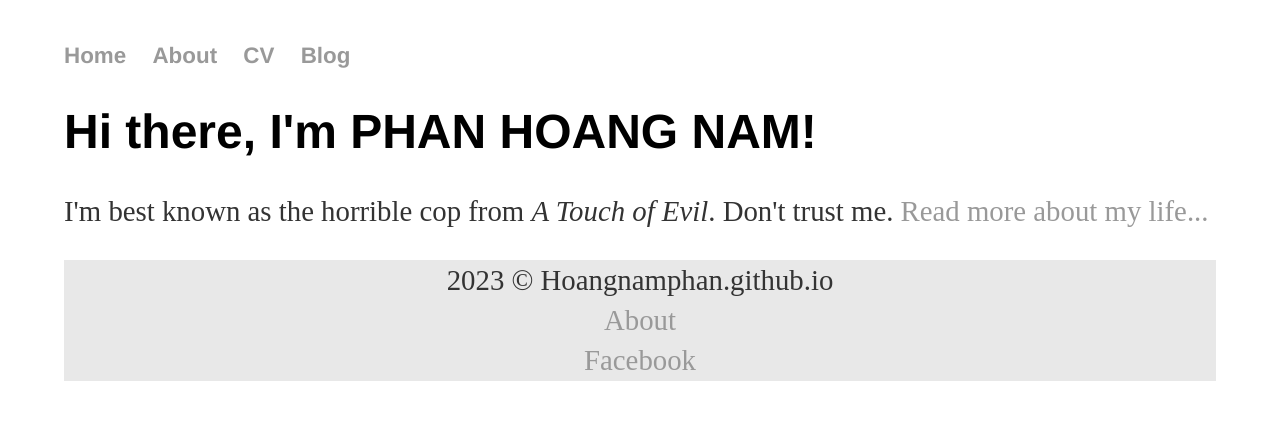
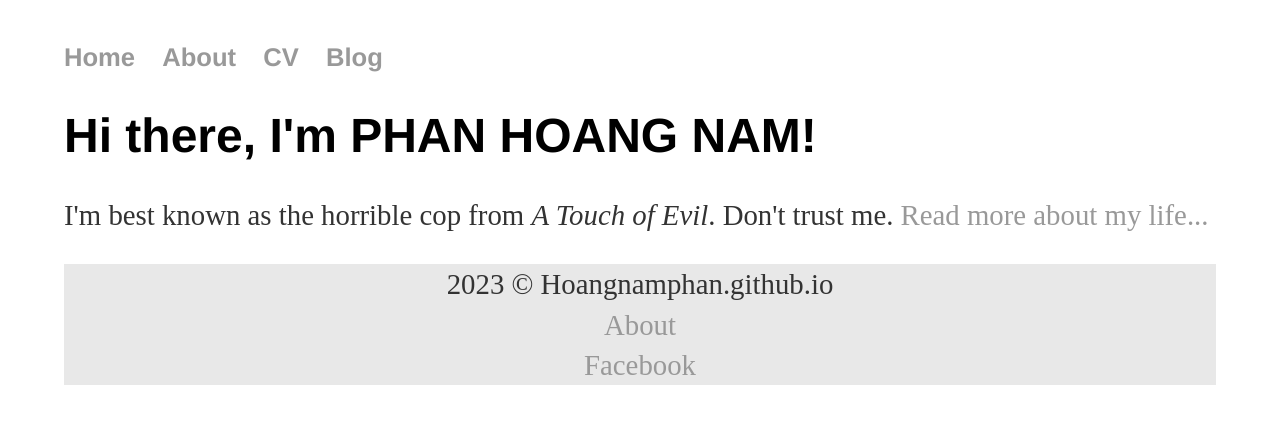
Before and after one commit to hoAngnaMPHan/hoangnamphan.github.io, a Jekyll site: the page built from index.html, in a window 1280 px wide. Shown: the top 424 px of the page. Built offline with Jekyll 4.4.1, drawn with Linux system fonts in a browser that asks for light colours; the list of posts is cut into pages by our own code.

Commit message:
Update main.css

```diff
--- a/css/main.css
+++ b/css/main.css
@@ -11,7 +11,8 @@
 h3 { font-size: 2.4em; }
 h4 { font-size: 2.0m; }
 
-nav ul, footer ul { font-size: 1.4em; font-family: 'Helvetica', 'Arial', 'Sans-Serif'; padding: 0px; list-style: none; font-weight: bold; }
+nav ul { font-size: 1.6em; font-family: 'Helvetica', 'Arial', 'Sans-Serif'; padding: 0px; list-style: none; font-weight: bold; }
+footer ul { font-size: 1.0em; font-family: 'Helvetica', 'Arial', 'Sans-Serif'; padding: 0px; list-style: none; font-weight: bold; }
 nav ul li, footer ul li { display: inline; margin-right: 20px; }
 
 
```
